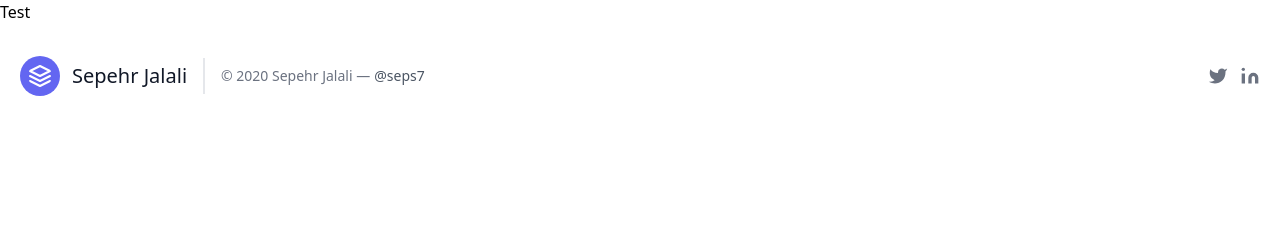
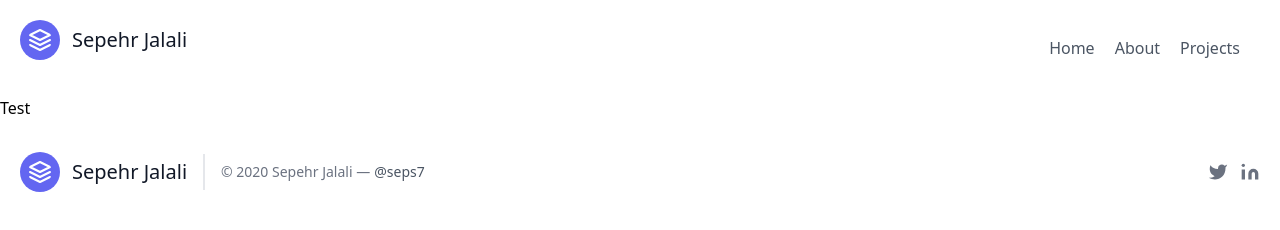
Before and after one commit to sepehrjf/sepehr-jalali, a Gatsby site: page / in a window 1280 px wide. Built offline with nearby package versions, Linux system fonts and the light colour scheme; Gatsby itself is replaced by a stand-in of ours.

Commit message:
Just Started

```diff
--- a/src/components/Navbar.js
+++ /dev/null
@@ -1,42 +0,0 @@
-import React from "react";
-import { Link } from "gatsby";
-
-const Navbar = () => {
-  return (
-    <Header>
-      <div>Hello, world!</div>
-    </Header>
-    // <header className="text-gray-600 body-font">
-    //   <div className="container mx-auto flex flex-wrap p-5 flex-col md:flex-row items-center">
-    //     <a className='flex title-font font-medium items-center text-gray-900 mb-4 md:mb-0"'>
-    //       <svg
-    //         xmlns="http://www.w3.org/2000/svg"
-    //         fill="none"
-    //         stroke="currentColor"
-    //         stroke-linecap="round"
-    //         stroke-linejoin="round"
-    //         stroke-width="2"
-    //         className="w-10 h-10 text-white p-2 bg-indigo-500 rounded-full"
-    //         viewBox="0 0 24 24"
-    //       >
-    //         <path d="M12 2L2 7l10 5 10-5-10-5zM2 17l10 5 10-5M2 12l10 5 10-5"></path>
-    //       </svg>
-    //       <span className="ml-3 text-xl">Sepehr Jalali</span>
-    //     </a>
-    //     <nav className="md:ml-auto flex flex-wrap items-center text-base justify-center">
-    //       <Link to="/" className="mr-5 hover:text-gray-900">
-    //         Home
-    //       </Link>
-    //       <Link to="/about" className="mr-5 hover:text-gray-900">
-    //         About
-    //       </Link>
-    //       <Link to="" className="mr-5 hover:text-gray-900">
-    //         Projects
-    //       </Link>
-    //     </nav>
-    //   </div>
-    // </header>
-  );
-};
-
-export default Navbar;
--- /dev/null
+++ b/src/components/header.js
@@ -0,0 +1,39 @@
+import React from "react";
+import { Link } from "gatsby";
+
+const Header = () => {
+  return (
+    <header className="text-gray-600 body-font">
+      <div className="container mx-auto flex flex-wrap p-5 flex-col md:flex-row items-center">
+        <a className='flex title-font font-medium items-center text-gray-900 mb-4 md:mb-0"'>
+          <svg
+            xmlns="http://www.w3.org/2000/svg"
+            fill="none"
+            stroke="currentColor"
+            stroke-linecap="round"
+            stroke-linejoin="round"
+            stroke-width="2"
+            className="w-10 h-10 text-white p-2 bg-indigo-500 rounded-full"
+            viewBox="0 0 24 24"
+          >
+            <path d="M12 2L2 7l10 5 10-5-10-5zM2 17l10 5 10-5M2 12l10 5 10-5"></path>
+          </svg>
+          <span className="ml-3 text-xl">Sepehr Jalali</span>
+        </a>
+        <nav className="md:ml-auto flex flex-wrap items-center text-base justify-center">
+          <Link to="/" className="mr-5 hover:text-gray-900">
+            Home
+          </Link>
+          <Link to="/about" className="mr-5 hover:text-gray-900">
+            About
+          </Link>
+          <Link to="" className="mr-5 hover:text-gray-900">
+            Projects
+          </Link>
+        </nav>
+      </div>
+    </header>
+  );
+};
+
+export default Header;
--- a/src/components/layout.js
+++ b/src/components/layout.js
@@ -1,12 +1,13 @@
 import React from "react";
 //import Navbar from "./navbar";
+import Header from "./header";
 import Footer from "./footer";
 import { container } from "./layout.module.css";
 
 const Layout = ({ pageTitle, children }) => {
   return (
     <div className={container}>
-      {/* <Navbar /> */}
+      <Header />
       {children}
       <Footer />
     </div>
```
